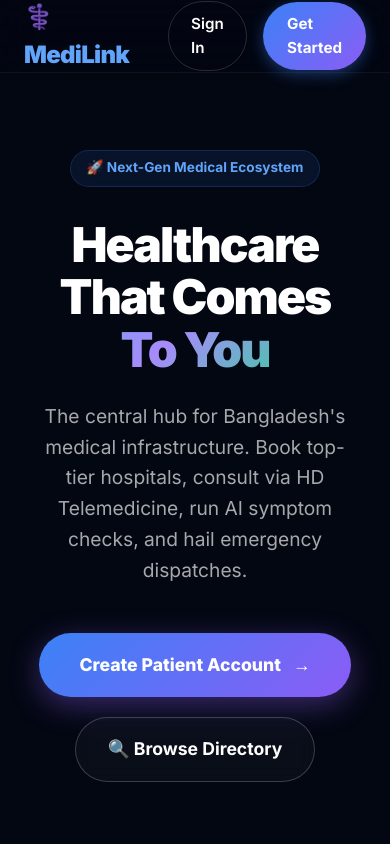
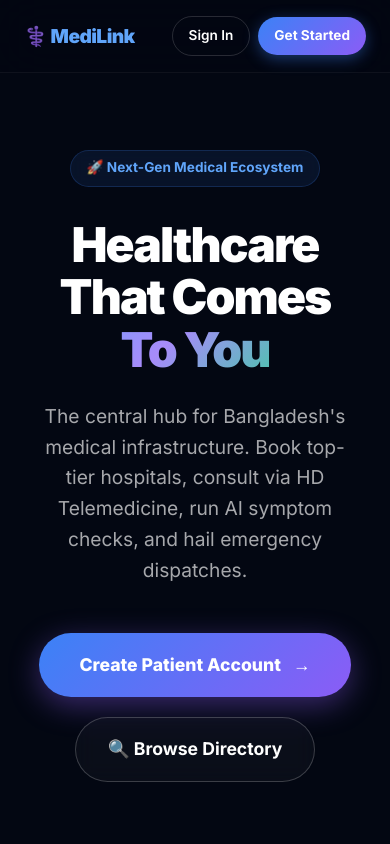
Before and after one commit to irrepressible007/medilink, a React (Vite) app in the folder client/: page / in a window 390 px wide. Shown: the top 844 px of the page. Built offline with nearby package versions, Linux system fonts and the light colour scheme; no server answers.

Commit message:
fix: optimize landing navigation buttons for mobile devices

```diff
--- a/client/src/pages/LandingPage.css
+++ b/client/src/pages/LandingPage.css
@@ -509,6 +509,15 @@
 }
 @media (max-width: 600px) {
   .landing-nav-links { display: none; }
+  .landing-nav-inner { gap: 0.5rem; }
+  .landing-nav-cta { gap: 0.5rem; }
+  .landing-btn-ghost, .landing-btn-primary {
+    padding: 0.5rem 1rem;
+    font-size: 0.85rem;
+    white-space: nowrap;
+  }
+  .landing-logo { font-size: 1.2rem; }
+
   .landing-stats { grid-template-columns: 1fr; }
   .landing-cta-banner { margin: 4rem 1rem; padding: 3rem 1.5rem; }
   .section-header { margin-bottom: 2.5rem; }
```
Also changed, not shown: 2 other files (tests, documents, lock files or other folders).
